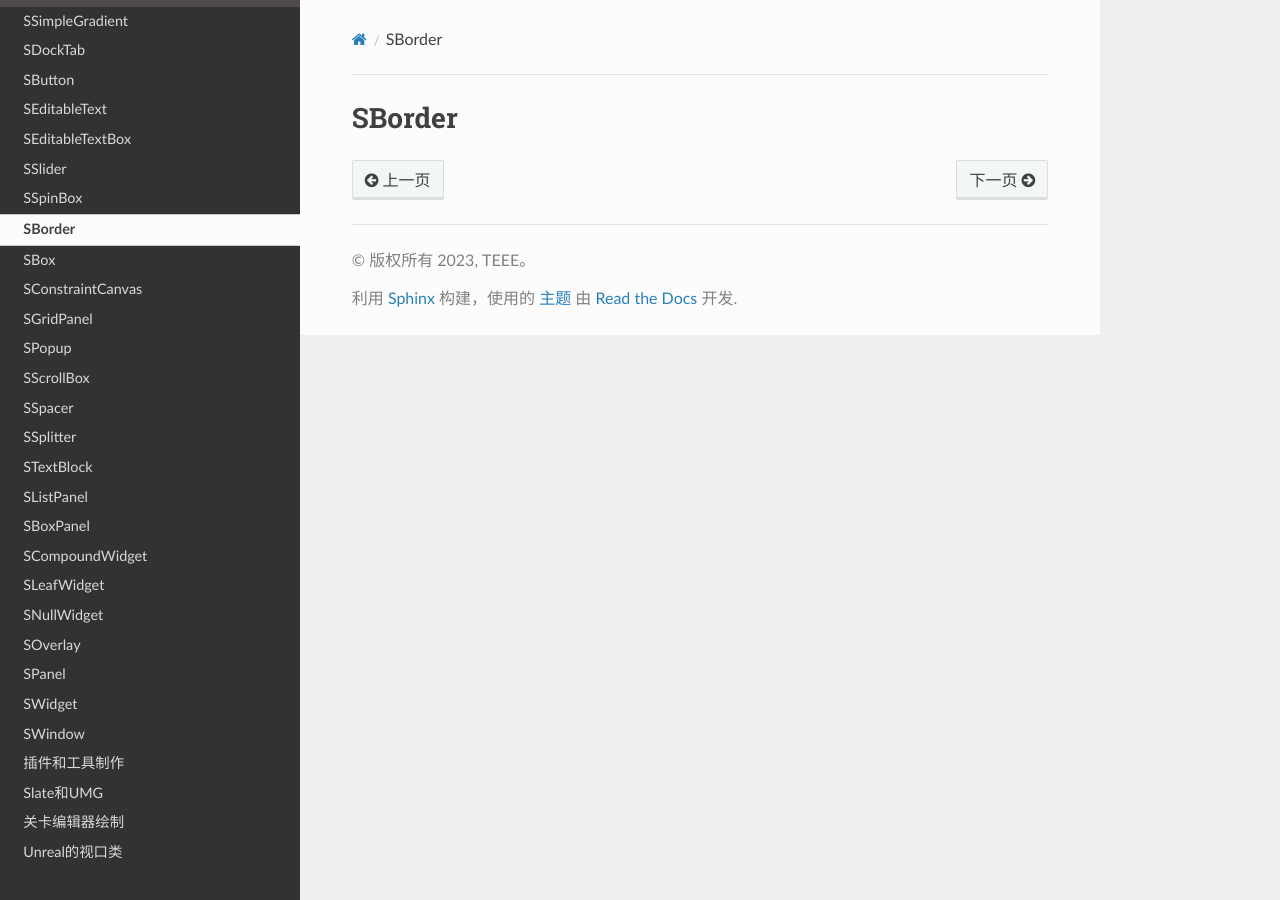
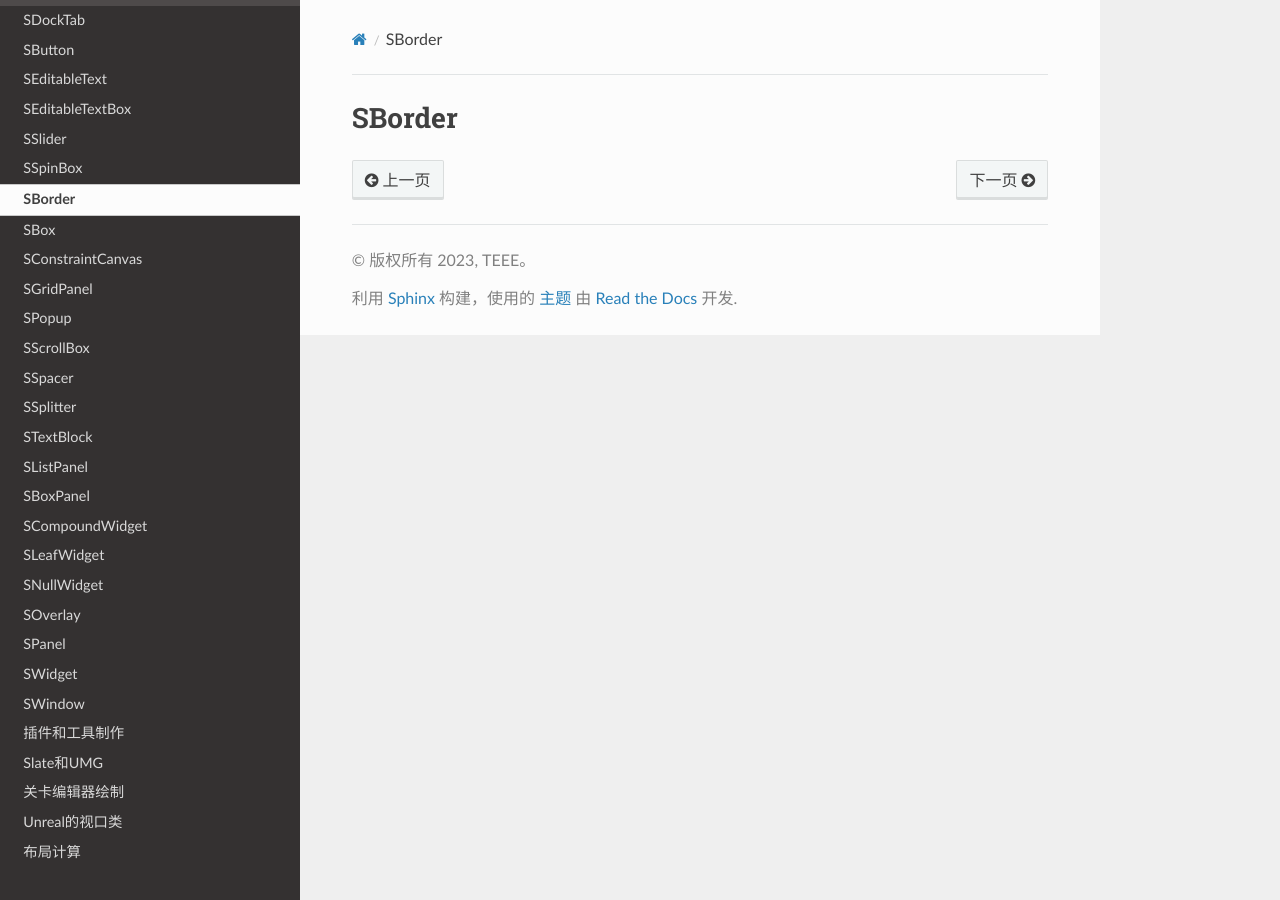
Before and after one commit to pixel-Teee/MySlate, a Sphinx documentation site: the page built from source/pages/SBorder.md, in a window 1280 px wide. Built offline with Sphinx 7.4.7 and the Read the Docs theme 2.0.0, drawn with Linux system fonts in a browser that asks for light colours.

Commit message:
update blog

```diff
--- a/source/index.rst
+++ b/source/index.rst
@@ -100,6 +100,7 @@ Welcome to MySlate's documentation!
 
    pages/Unreal的视口类.md
 
+   pages/布局计算.md
 
 Indices and tables
 ==================
--- /dev/null
+++ b/source/pages/布局计算.md
@@ -0,0 +1 @@
+# 布局计算
```
